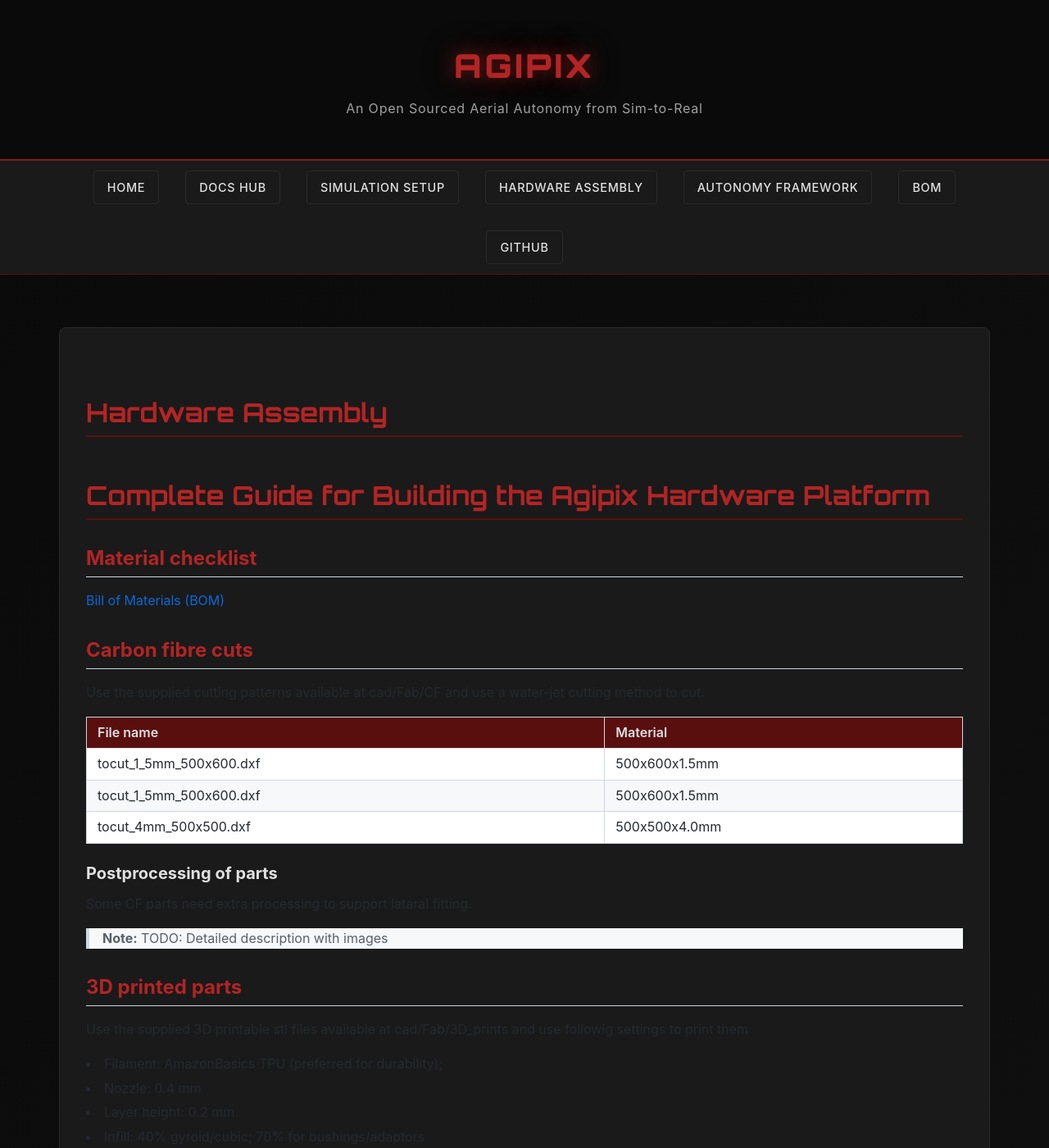
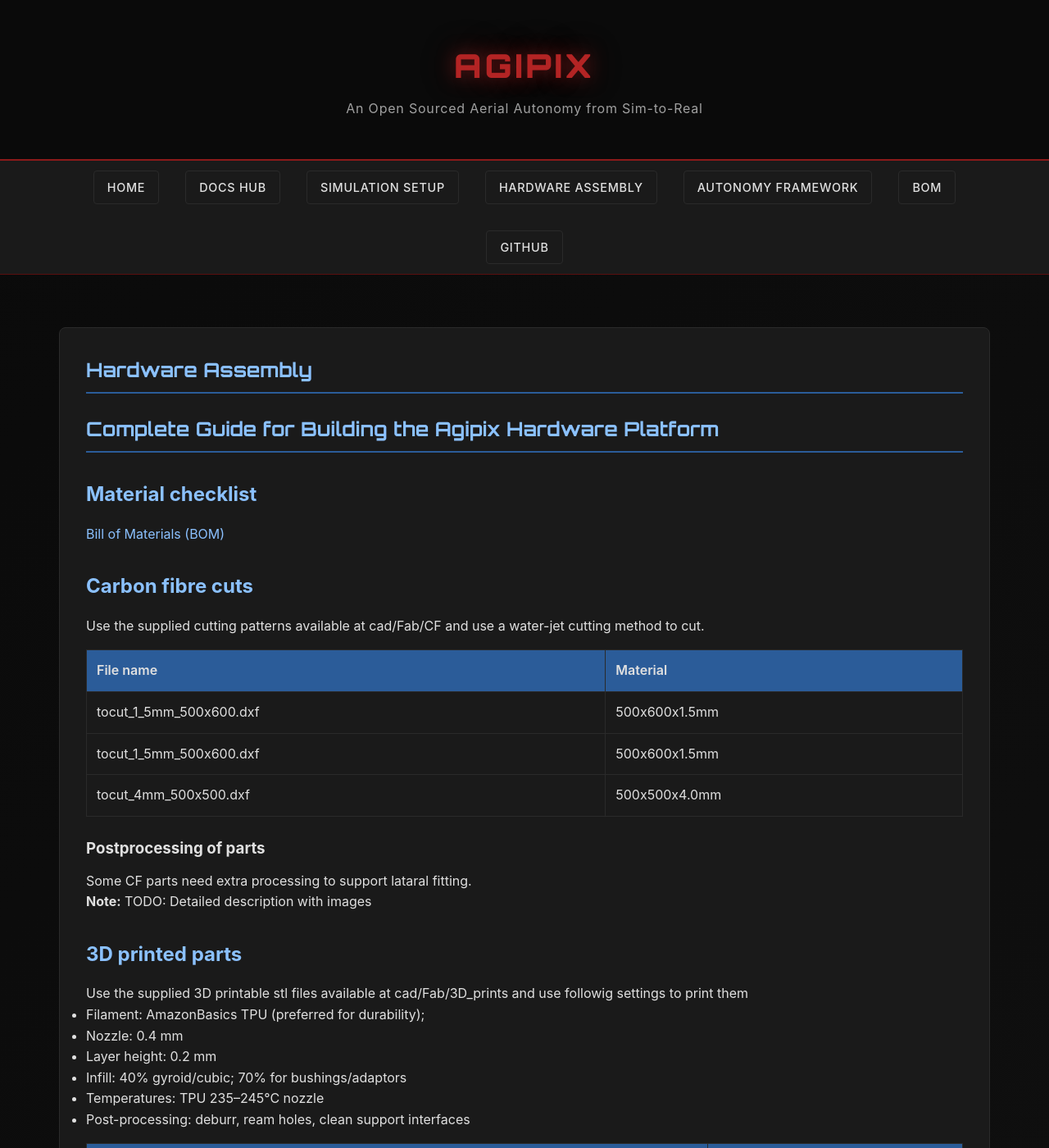
Before and after one commit to SasaKuruppuarachchi/agipix, a Jekyll site: the page built from docs/real/1_hardware_assembly.md, in a window 1280 px wide and 1400 px high. Shown: the whole window at 82% size. Built offline with Jekyll 4.4.1, drawn with Linux system fonts in a browser that asks for light colours.

Commit message:
Refactor documentation styles to enhance accessibility by overriding accent variables and updating link colors

```diff
--- a/assets/css/style.scss
+++ b/assets/css/style.scss
@@ -86,15 +86,22 @@
   backdrop-filter: blur(10px);
 }
 
-/* Docs: GitHub-like light theme scoped to documentation content */
+/* Docs: avoid red text accents by overriding accent variables locally */
 .doc-content {
-  /* Container */
-  background: #ffffff;
-  color: #24292f; /* body text */
-  border: 1px solid #d0d7de;
-  border-radius: 8px;
-  padding: 2rem;
-  box-shadow: 0 1px 0 rgba(31,35,40,0.04);
+  /* Accessible blue accents for links and buttons within docs */
+  --accent-red: #4aa3ff;        /* replaces red within this scope */
+  --accent-red-light: #8bc1ff;
+  --accent-red-dark: #2b5c99;
+}
+
+.doc-content a {
+  color: var(--accent-red-light);
+  text-decoration: none;
+}
+
+.doc-content a:hover {
+  color: #ffffff;
+  text-decoration: underline;
 }
 
 .doc-content h1,
@@ -103,116 +110,13 @@
 .doc-content h4,
 .doc-content h5,
 .doc-content h6 {
-  color: #1f2328;
-  line-height: 1.25;
-  margin-top: 1.6em;
-  margin-bottom: 0.8em;
-}
-.doc-content h1 { font-size: 2em; border-bottom: 1px solid #d0d7de; padding-bottom: .3em; }
-.doc-content h2 { font-size: 1.5em; border-bottom: 1px solid #d0d7de; padding-bottom: .3em; }
-.doc-content h3 { font-size: 1.25em; }
-
-.doc-content p,
-.doc-content ul,
-.doc-content ol,
-.doc-content blockquote,
-.doc-content pre,
-.doc-content table {
-  margin-top: 0;
-  margin-bottom: 16px;
+  color: var(--text-primary);
 }
 
-.doc-content a {
-  color: #0969da; /* GitHub link blue */
-  text-decoration: none;
-}
-.doc-content a:hover {
-  text-decoration: underline;
-}
-.doc-content a:visited {
-  color: #8250df; /* GitHub visited purple */
-}
-
-.doc-content code {
-  background: rgba(175,184,193,0.2);
-  border-radius: 6px;
-  padding: .2em .4em;
-  font-size: 85%;
-}
-.doc-content pre {
-  background: #f6f8fa;
-  border: 1px solid #d0d7de;
-  border-radius: 6px;
-  padding: 16px;
-  overflow: auto;
-}
-.doc-content pre code {
-  background: transparent;
-  padding: 0;
-  font-size: 100%;
-}
-
-.doc-content blockquote {
-  color: #57606a;
-  border-left: .25em solid #d0d7de;
-  padding: 0 1em;
-  background: #f6f8fa;
-}
-
-.doc-content hr {
-  height: .25em;
-  padding: 0;
-  margin: 24px 0;
-  background-color: #d0d7de;
-  border: 0;
-}
-
-.doc-content table {
-  border-collapse: collapse;
-  width: 100%;
-}
-.doc-content table th,
-.doc-content table td {
-  border: 1px solid #d0d7de;
-  padding: 6px 13px;
-}
-.doc-content table tr {
-  background-color: #ffffff;
-}
-.doc-content table tr:nth-child(2n) {
-  background-color: #f6f8fa;
-}
-
-.doc-content ul { list-style: disc inside; }
-.doc-content ol { list-style: decimal inside; }
-.doc-content li + li { margin-top: .25em; }
-
-.doc-content img,
-.doc-content video {
-  max-width: 100%;
-  height: auto;
-  border-radius: 4px;
-  border: 1px solid #d0d7de;
-}
-
-/* Buttons within docs */
-.doc-content .btn {
-  background: #0969da;
-  border-color: #0969da;
-}
-.doc-content .btn:hover {
-  background: #1a7efb;
-  border-color: #1a7efb;
-}
-.doc-content .btn.btn-secondary {
-  background: #ffffff;
-  color: #0969da;
-  border-color: #d0d7de;
-}
-.doc-content .btn.btn-secondary:hover {
-  background: #f6f8fa;
-  color: #0969da;
-  border-color: #d0d7de;
+.doc-content strong,
+.doc-content b,
+.doc-content em {
+  color: var(--text-primary);
 }
 
 .nav-container {
```
